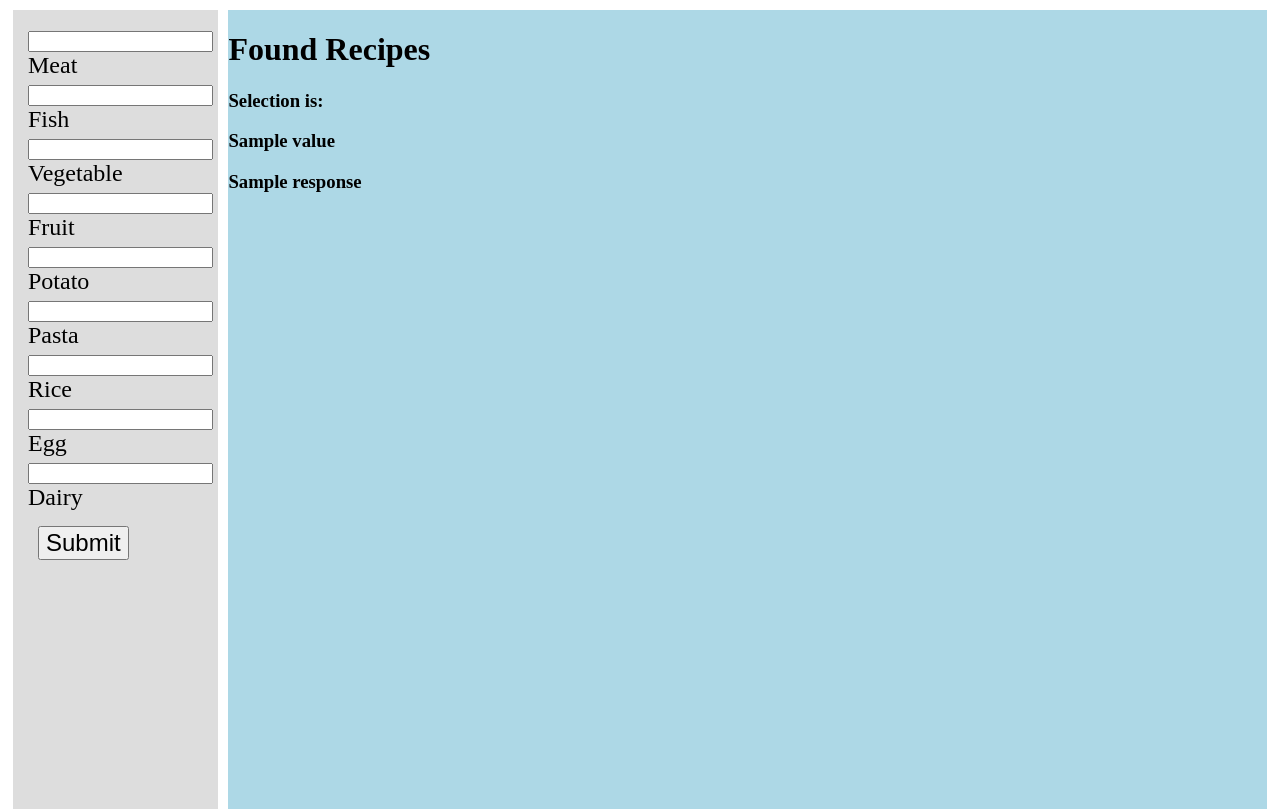
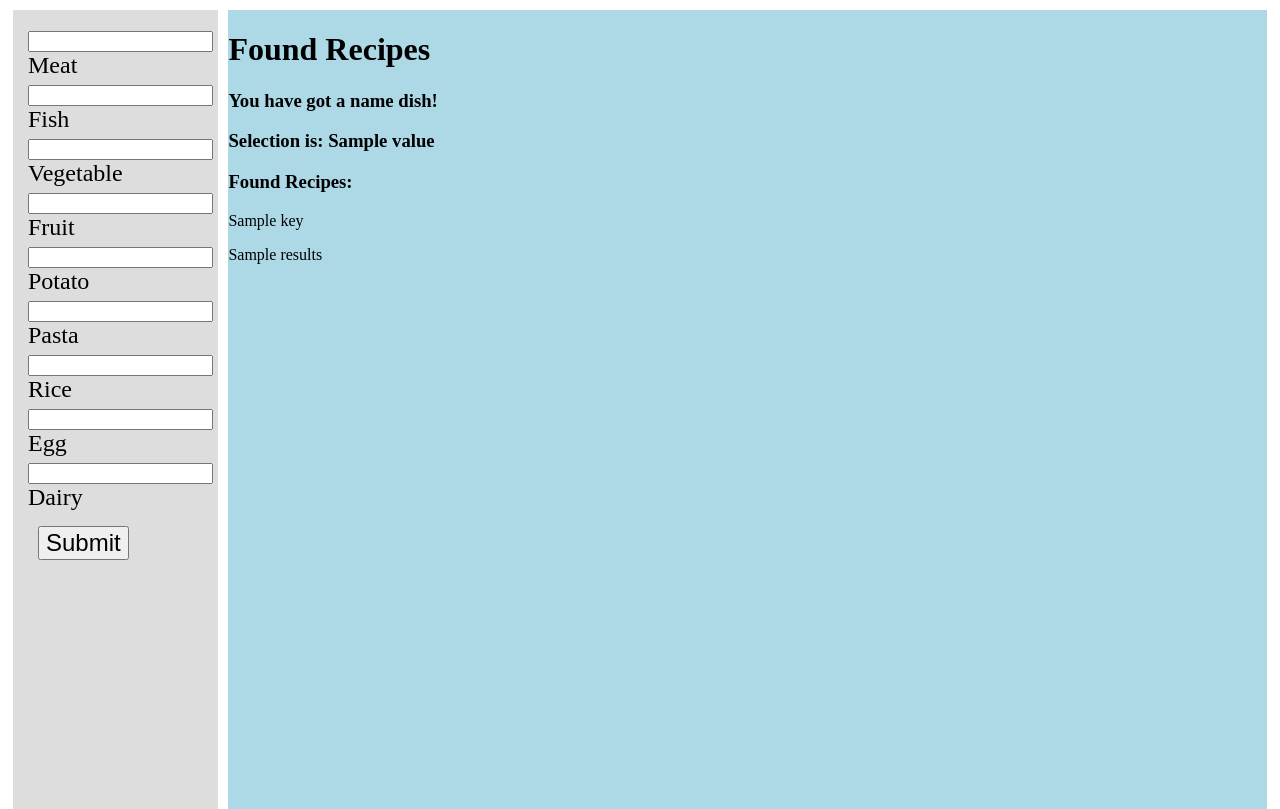
Before and after one commit to TomAlfano/Recipe-Finder, a Flask app: template templates/website.html in a window 1280 px wide. Shown: the part 112-921 px from the top of the page. Run offline with Flask 2, Linux system fonts and the light colour scheme; the template is opened without the code that fills it: most values are stand-ins (such as "Sample title", 1, 10 or a date in 2020); form fields are guessed from the names that the template uses; parts of the project's set-up code (start-up, migrations or seed data) failed here and were passed over; some libraries are stand-ins or nearby versions.

Commit message:
need to make it look pretty still, almost done

```diff
--- a/main.py
+++ b/main.py
@@ -16,9 +16,10 @@ headers = {
 #sets global variable for SQL work-around
 global ingredientInput
 ingredientInput = 'Please click "Find Recipe"'
-
 global response
 response = ""
+global machineCountry
+machineCountry = {}
 
 
 #changes checkbox input from True/False to 1/0
@@ -43,13 +44,13 @@ def search_page():
             inputCheckboxes.append(value)
             if value == 1:
                 OutputString = OutputString + " " + ingredient
-
+        global machineCountry
         machineCountry = machineLearning(inputCheckboxes)
         querystring = {"query":OutputString,"number":"5","offset":"0","instructionsRequired":"true","cuisine":machineCountry}
         global response
         response = requests.request("GET", url, headers=headers, params=querystring).json()
-        return redirect(url_for('search_page', value=ingredientInput, form=form, response=response))
-    return render_template('website.html', title="Popty" , form=form, value=ingredientInput, response=response)
+        return redirect(url_for('search_page', value=ingredientInput, form=form, machineCountry=machineCountry, response=response))
+    return render_template('website.html', title="Popty" , form=form, value=ingredientInput, response=response, machineCountry=machineCountry)
 
 if __name__ == '__main__':
   app.run()
--- a/templates/website.html
+++ b/templates/website.html
@@ -4,8 +4,24 @@
   <link rel=stylesheet type=text/css href="{{ url_for('static',filename='style.css') }}">
   <div class="content">
     <h1>Found Recipes</h1>
-    <h3>Selection is: <h3>
-    <p>{{ value }}</p>
-    <p>{{ response }}</p>
+    {% for key in machineCountry.keys() %}
+      {% if machineCountry == "" %}
+      {% else %}
+        <h3>You have got a {{ key }} dish!</h3>
+      {% endif %}
+    {% endfor %}
+    <h3>Selection is: {{ value }}</h3>
+
+    <h3> Found Recipes: </h3>
+    {% for key in response.results %}
+      {% if response.results %}
+        <p> {{ key }} </p>
+      {% elif response.results== None %}
+        <h3>Error, no recipes found with that combination</h3>
+      {% endif %}
+    {% endfor %}
+
+    {{ response.results }}
+
   </div>
 {% endblock %}
```
